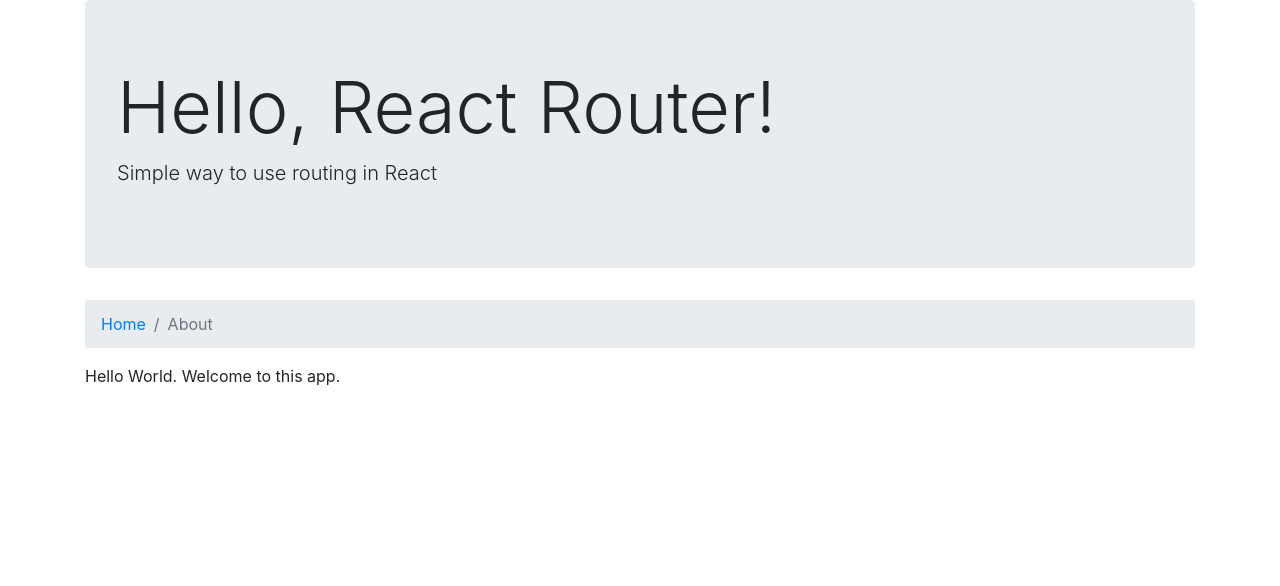
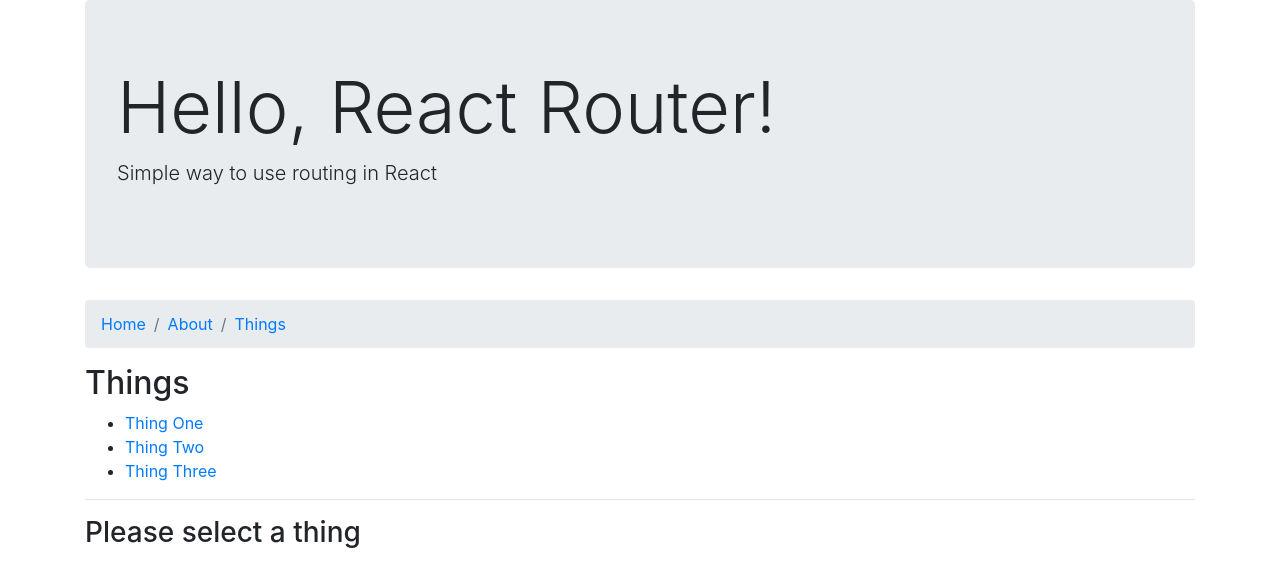
Before and after one commit to republicvirgo/hello-react-1, a React (Create React App) app in the folder app-routed/: page /things in a window 1280 px wide. Shown: the top 586 px of the page. Built offline with nearby package versions, Linux system fonts and the light colour scheme.

Commit message:
Implement pages with various components

```diff
--- a/app-routed/package.json
+++ b/app-routed/package.json
@@ -8,6 +8,7 @@
     "popper.js": "1.12.9",
     "react": "16.2.0",
     "react-dom": "16.2.0",
+    "react-router-dom": "4.2.2",
     "react-scripts": "1.1.0",
     "react-transition-group": "2.2.1",
     "reactstrap": "5.0.0-beta"
--- a/app-routed/src/App.js
+++ b/app-routed/src/App.js
@@ -2,12 +2,20 @@ import React, { Component } from "react"
 import { Container, Row, Col } from "reactstrap"
 import { Jumbotron, Button } from "reactstrap"
 import { Breadcrumb, BreadcrumbItem } from "reactstrap"
+
+import { BrowserRouter as Router, Route, Link } from "react-router-dom"
+
+import Home from "./pages/Home"
+import About from "./pages/About"
+import Things from "./pages/Things"
+import Thing from "./pages/Thing"
 
 import "bootstrap/dist/css/bootstrap.min.css"
 
 export default class App extends Component {
   render() {
     return (
+      <Router>
         <Container>
           <Row>
             <Col>
@@ -17,20 +25,30 @@ export default class App extends Component {
               </Jumbotron>
             </Col>
           </Row>
+
           <Row>
             <Col>
               <Breadcrumb>
                 <BreadcrumbItem>
-                <a href="#">Home</a>
+                  <Link active to="/">
+                    Home
+                  </Link>
                 </BreadcrumbItem>
-              <BreadcrumbItem active>About</BreadcrumbItem>
+                <BreadcrumbItem>
+                  <Link to="/about">About</Link>
+                </BreadcrumbItem>
+                <BreadcrumbItem>
+                  <Link to="/things">Things</Link>
+                </BreadcrumbItem>
               </Breadcrumb>
             </Col>
           </Row>
-        <Row>
-          <Col>Hello World. Welcome to this app.</Col>
-        </Row>
+
+          <Route exact path="/" component={Home} />
+          <Route path="/about" component={About} />
+          <Route path="/things" component={Things} />
         </Container>
+      </Router>
     )
   }
 }
--- /dev/null
+++ b/app-routed/src/pages/About.js
@@ -0,0 +1,10 @@
+import React from "react"
+
+const About = () => (
+  <div>
+    <h2>About</h2>
+    <p>This page is about the about</p>
+  </div>
+)
+
+export default About
--- /dev/null
+++ b/app-routed/src/pages/Home.js
@@ -0,0 +1,10 @@
+import React from "react"
+
+const Home = () => (
+  <div>
+    <h2>Home</h2>
+    <p>Hello, welcome to the home page</p>
+  </div>
+)
+
+export default Home
--- /dev/null
+++ b/app-routed/src/pages/Thing.js
@@ -0,0 +1,9 @@
+import React from "react"
+
+const Thing = ({ match }) => (
+  <div>
+    <h3>This is the thing: {match.params.thing_id}</h3>
+  </div>
+)
+
+export default Thing
--- /dev/null
+++ b/app-routed/src/pages/Things.js
@@ -0,0 +1,32 @@
+import React from "react"
+import { Route, Link } from "react-router-dom"
+
+import Thing from "./Thing"
+
+const Things = ({ match }) => (
+  <div>
+    <h2>Things</h2>
+    <ul>
+      <li>
+        <Link to={`${match.url}/one`}>Thing One</Link>
+      </li>
+      <li>
+        <Link to={`${match.url}/two`}>Thing Two</Link>
+      </li>
+      <li>
+        <Link to={`${match.url}/three`}>Thing Three</Link>
+      </li>
+    </ul>
+
+    <hr />
+
+    <Route path={`${match.url}/:thing_id`} component={Thing} />
+    <Route
+      exact
+      path={match.url}
+      render={() => <h3>Please select a thing</h3>}
+    />
+  </div>
+)
+
+export default Things
```
Also changed, not shown: 1 other file (tests, documents, lock files or other folders). Lines whose indentation alone changed are shown as unchanged.
